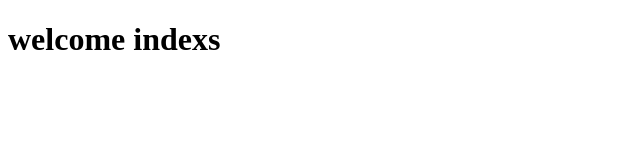
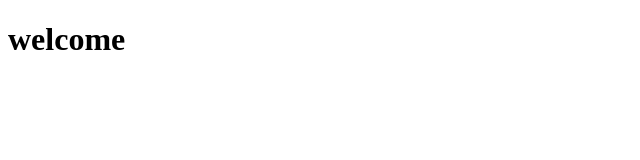
Before and after one commit to ahmedkandil2015/test-remote-git, a plain HTML site: page index.html in a window 1280 px wide. Shown: the whole page, without its empty margins (0-640 px from the left). Drawn offline with Linux system fonts and the light colour scheme.

Commit message:
update h1 text

```diff
--- a/index.html
+++ b/index.html
@@ -6,6 +6,6 @@
     <title>Document</title>
 </head>
 <body>
-    <h1>welcome indexs</h1>
+    <h1>welcome</h1>
 </body>
 </html>
```
